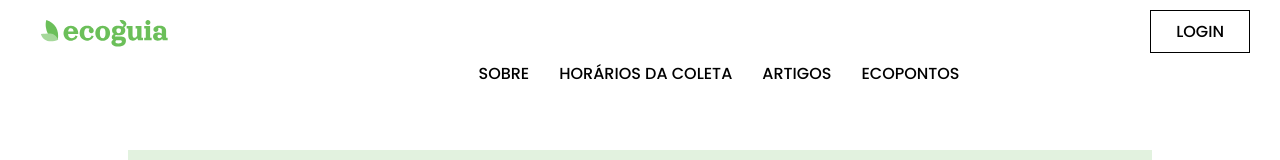
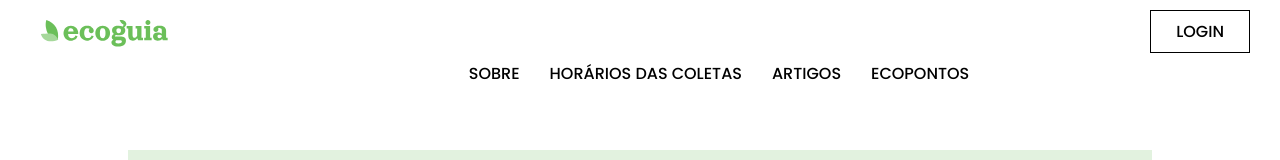
Before and after one commit to kamimarinn/EcoGuiaWEB, a React (Vite) app: page /catalogo in a window 1280 px wide. Shown: the top 160 px of the page. Built offline with nearby package versions, Linux system fonts and the light colour scheme.

Commit message:
Alteração no título

```diff
--- a/src/pages/catalogo/catalogo.jsx
+++ b/src/pages/catalogo/catalogo.jsx
@@ -9,7 +9,7 @@ function catalogo(){
     <div className='container-navbar'>
 
         <a href="#sobre">SOBRE</a>
-        <a href="#horario-coleta">HORÁRIOS DA COLETA</a>
+        <a href="#horario-coleta">HORÁRIOS DAS COLETAS</a>
         <a href="#artigos">ARTIGOS</a>
         <a href="#ecopontos">ECOPONTOS</a>
     </div>
```
